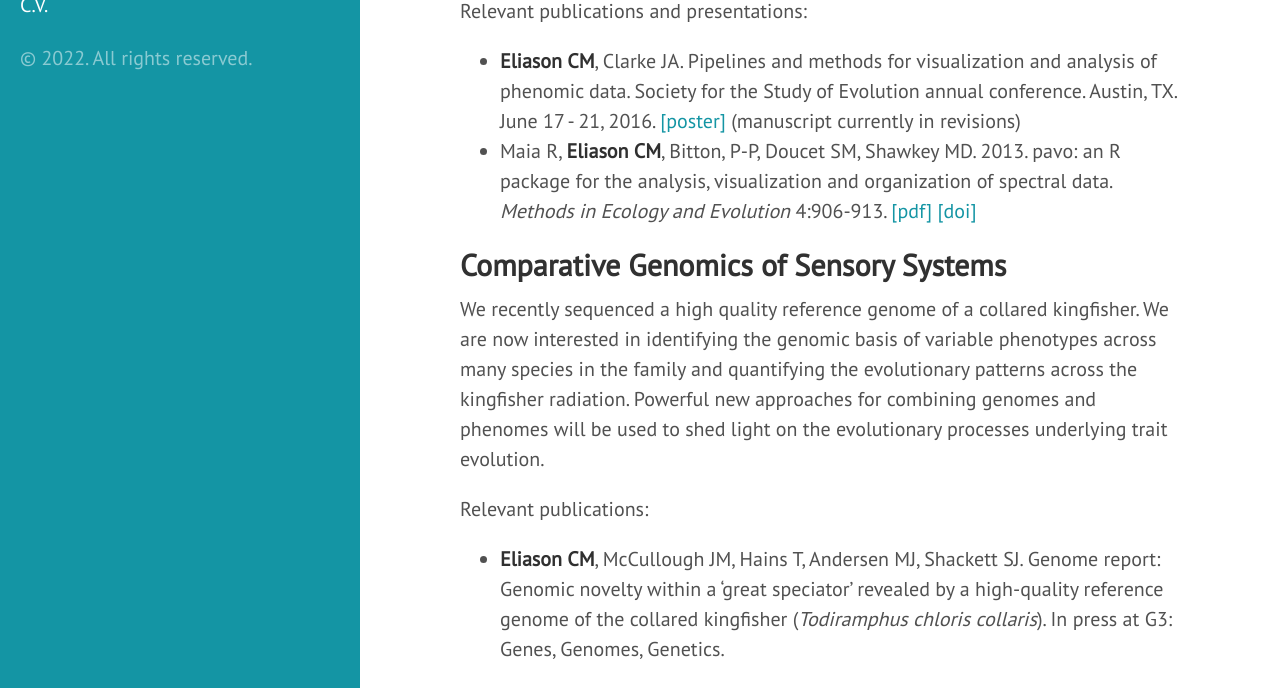
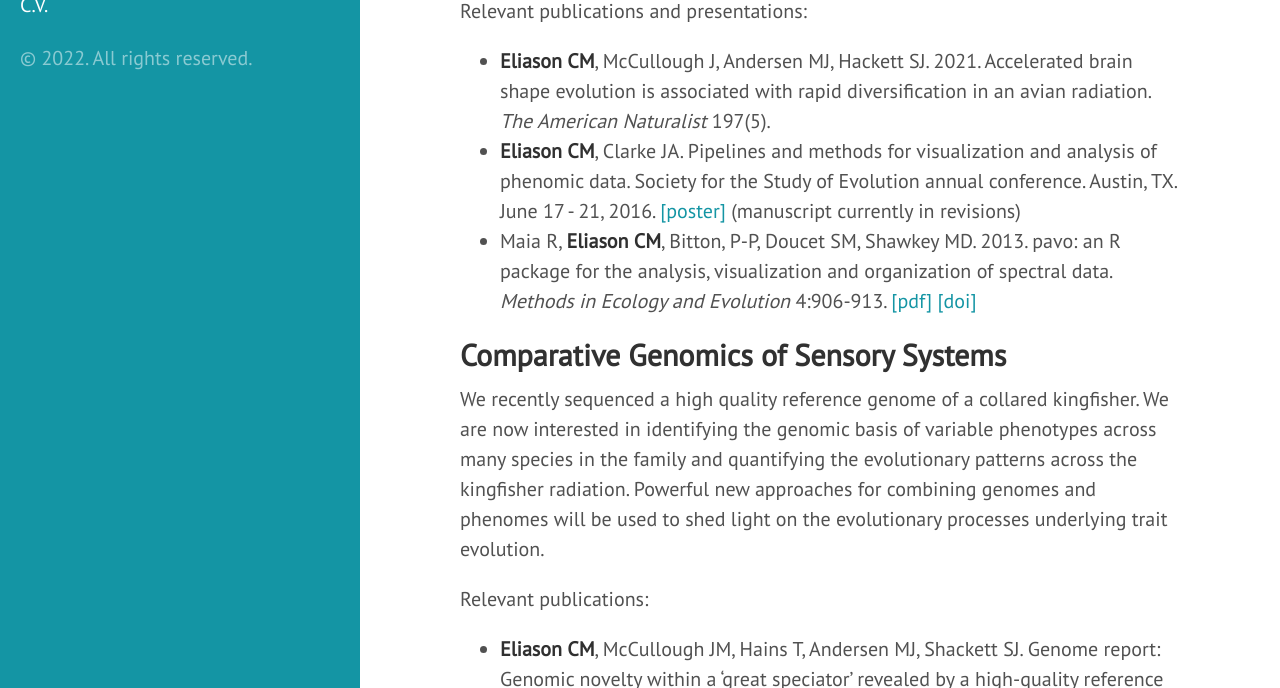
Before and after one commit to celiason/celiason.github.io, a Jekyll site: the page built from 1-research.md, in a window 1280 px wide and 900 px high, scrolled down 5310 px, cut to the strip 212-900 px from the top of the window. Built offline with Jekyll 4.4.1, drawn with Linux system fonts in a browser that asks for light colours.

Commit message:
Update 1-research.md

```diff
--- a/1-research.md
+++ b/1-research.md
@@ -107,6 +107,7 @@ Repeated evolutionary radiations are a hallmark of birds. Adaptive radiations ar
 
 Relevant publications and presentations:
 
+* __Eliason CM__, McCullough J, Andersen MJ, Hackett SJ. 2021. Accelerated brain shape evolution is associated with rapid diversification in an avian radiation. _The American Naturalist_ 197(5).
 * __Eliason CM__, Clarke JA. Pipelines and methods for visualization and analysis of phenomic data. Society for the Study of Evolution annual conference. Austin, TX. June 17 - 21, 2016. [[poster]](/img/phenome_poster.jpg) (manuscript currently in revisions)
 * Maia R, __Eliason CM__, Bitton, P-P, Doucet SM, Shawkey MD. 2013. pavo: an R package for the analysis, visualization and organization of spectral data. _Methods in Ecology and Evolution_ 4:906-913. [[pdf]]({{url}}/pdfs/pavo.pdf) [[doi]](https://doi.org/10.1111/2041-210X.12069)
 
```
